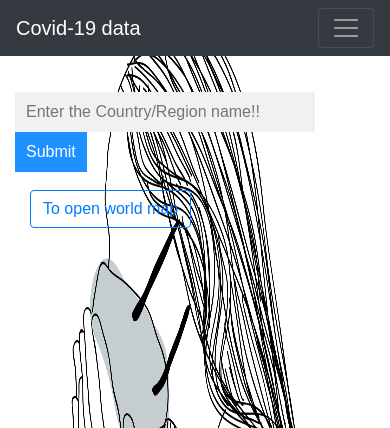
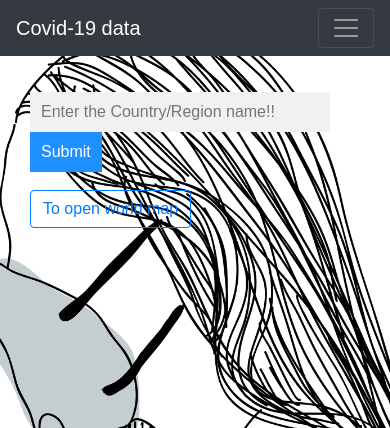
Before and after one commit to Saketh-Chandra/Covid-19_website, a Flask app: template templates/list_of_countries.html in a window 390 px wide. Shown: the top 428 px of the page. Run offline with Flask 2, Linux system fonts and the light colour scheme; the template is opened without the code that fills it, so the values that code supplies are empty; parts of the project's set-up code (start-up, migrations or seed data) failed here and were passed over; some libraries are stand-ins or nearby versions.

Commit message:
optimized for the mobile viewing

```diff
--- a/app.py
+++ b/app.py
@@ -139,5 +139,4 @@ def new_home():
 
 
 if __name__ == '__main__':
-    app.debug(True)
     app.run()
--- a/templates/404_error.html
+++ b/templates/404_error.html
@@ -3,6 +3,8 @@
 <head>
     <!-- Source: https://bootsnipp.com/snippets/Qb71 -->
     <title>404 Error</title>
+    <meta name="viewport" content="width=device-width, initial-scale=1.0">
+
     <link href="//netdna.bootstrapcdn.com/bootstrap/3.0.0/css/bootstrap.min.css" rel="stylesheet" id="bootstrap-css">
     <script src="//netdna.bootstrapcdn.com/bootstrap/3.0.0/js/bootstrap.min.js"></script>
     <script src="//code.jquery.com/jquery-1.11.1.min.js"></script>
--- a/templates/base.html
+++ b/templates/base.html
@@ -2,6 +2,7 @@
 <html lang="en">
 <head>
     <meta charset="UTF-8">
+    <meta name="viewport" content="width=device-width, initial-scale=1.0">
     <link rel="stylesheet" href="https://stackpath.bootstrapcdn.com/bootstrap/4.5.0/css/bootstrap.min.css"
           integrity="sha384-9aIt2nRpC12Uk9gS9baDl411NQApFmC26EwAOH8WgZl5MYYxFfc+NcPb1dKGj7Sk" crossorigin="anonymous">
     {% block head %} {% endblock %}
--- a/templates/list_of_countries.html
+++ b/templates/list_of_countries.html
@@ -4,9 +4,10 @@
     <style>
         body {
             background-image: url({{ url_for('static', filename='images/background.png') }});
+            background-position: center center;
             background-repeat: no-repeat;
             background-attachment: fixed;
-            background-size: 100% 100%;
+            background-size: cover;
         }
     </style>
     <meta name="viewport" content="width=device-width, initial-scale=1.0">
@@ -80,6 +81,7 @@
     <br>
     <br>
     <!--Make sure the form has the autocomplete function switched off:-->
+    <div class="container">
         <form autocomplete="off" action="{{ url_for('index2') }}" method="POST">
             <div class="autocomplete" style="width:300px;">
                 <input id="myInput" type="text" name="country" placeholder="Enter the Country/Region name!!">
@@ -88,7 +90,7 @@
             <input type="submit">
         </form>
         <br>
-    <div class="container">
+
         <a type="button" class="btn btn-outline-primary"
            href="{{ url_for('world_wide') }}">To open world map</a>
     </div>
```
Lines whose indentation alone changed are shown as unchanged.
